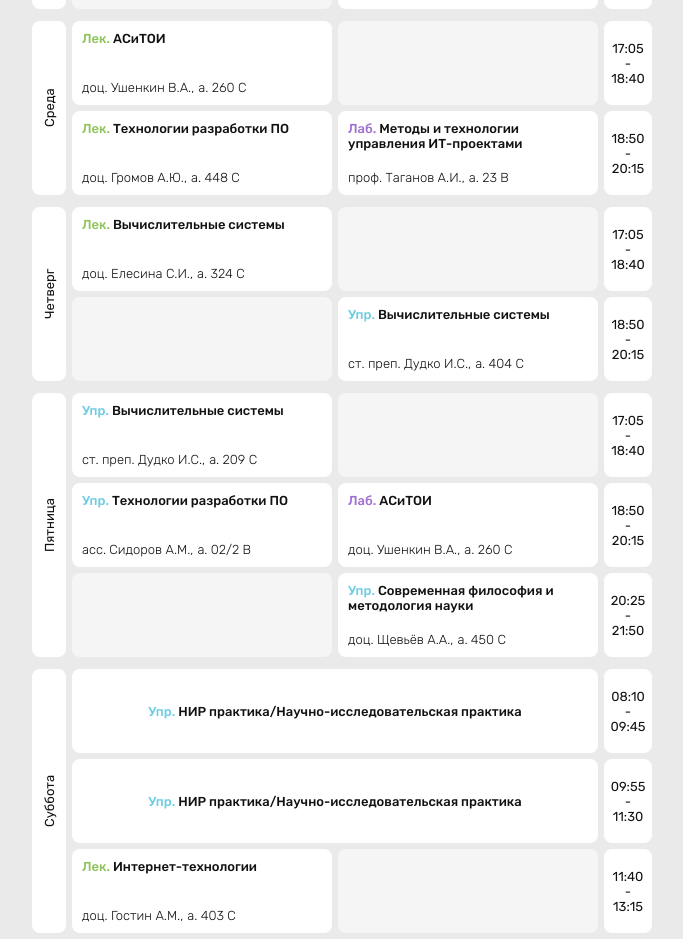
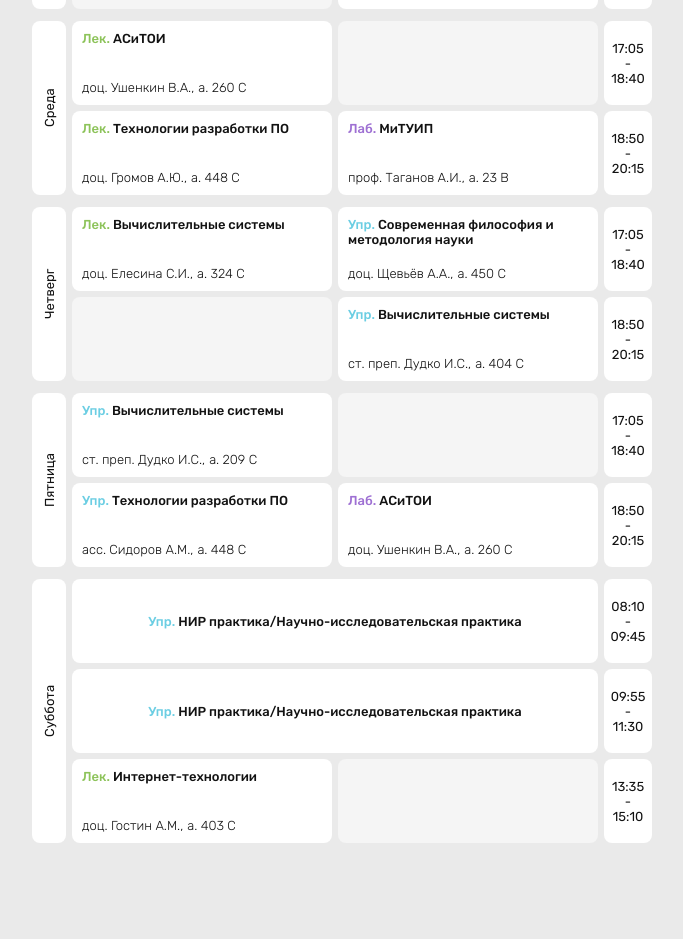
Before and after one commit to p0wered/schedule-react, a React (Vite) app: page / in a window 1280 px wide. Shown: the part 403-1342 px from the top of the page, without its empty margins (298-981 px from the left). After the commit the page ends 1252 px from the top, so only its background shows below. Built offline with nearby package versions, Linux system fonts and the light colour scheme.

Commit message:
update schedule

```diff
--- a/src/data/schedule.ts
+++ b/src/data/schedule.ts
@@ -28,7 +28,7 @@ export const scheduleData = {
           id: 'tue-1705',
           schedule: {
             kind: 'alternating',
-            numerator: { type: 'lec', name: 'Методы и технологии управления ИТ-проектами', teacher: 'проф. Таганов А.И.', room: '21 B' },
+            numerator: { type: 'lec', name: 'МиТУИП', teacher: 'проф. Таганов А.И.', room: '21 B' },
           },
           time: { start: '17:05', end: '18:40' },
         },
@@ -68,7 +68,7 @@ export const scheduleData = {
           schedule: {
             kind: 'alternating',
             numerator: { type: 'lec', name: 'Технологии разработки ПО', teacher: 'доц. Громов А.Ю.', room: '448 C' },
-            denominator: { type: 'lab', name: 'Методы и технологии управления ИТ-проектами', teacher: 'проф. Таганов А.И.', room: '23 B' },
+            denominator: { type: 'lab', name: 'МиТУИП', teacher: 'проф. Таганов А.И.', room: '23 B' },
           },
           time: { start: '18:50', end: '20:15' },
         },
@@ -83,6 +83,7 @@ export const scheduleData = {
           schedule: {
             kind: 'alternating',
             numerator: { type: 'lec', name: 'Вычислительные системы', teacher: 'доц. Елесина С.И.', room: '324 C' },
+            denominator: { type: 'upr', name: 'Современная философия и методология науки', teacher: 'доц. Щевьёв А.А.', room: '450 C' },
           },
           time: { start: '17:05', end: '18:40' },
         },
@@ -112,18 +113,10 @@ export const scheduleData = {
           id: 'fri-1850',
           schedule: {
             kind: 'alternating',
-            numerator: { type: 'upr', name: 'Технологии разработки ПО', teacher: 'асс. Сидоров А.М.', room: '02/2 B' },
+            numerator: { type: 'upr', name: 'Технологии разработки ПО', teacher: 'асс. Сидоров А.М.', room: '448 C' },
             denominator: { type: 'lab', name: 'АСиТОИ', teacher: 'доц. Ушенкин В.А.', room: '260 C' },
           },
           time: { start: '18:50', end: '20:15' },
-        },
-        {
-          id: 'fri-2025',
-          schedule: {
-            kind: 'alternating',
-            denominator: { type: 'upr', name: 'Современная философия и методология науки', teacher: 'доц. Щевьёв А.А.', room: '450 C' },
-          },
-          time: { start: '20:25', end: '21:50' },
         },
       ],
     },
@@ -148,12 +141,12 @@ export const scheduleData = {
           time: { start: '09:55', end: '11:30' },
         },
         {
-          id: 'sat-1140',
+          id: 'sat-1335',
           schedule: {
             kind: 'alternating',
             numerator: { type: 'lec', name: 'Интернет-технологии', teacher: 'доц. Гостин А.М.', room: '403 C' },
           },
-          time: { start: '11:40', end: '13:15' },
+          time: { start: '13:35', end: '15:10' },
         },
       ],
     },
```
Also changed, not shown: 1 other file (tests, documents, lock files or other folders).
